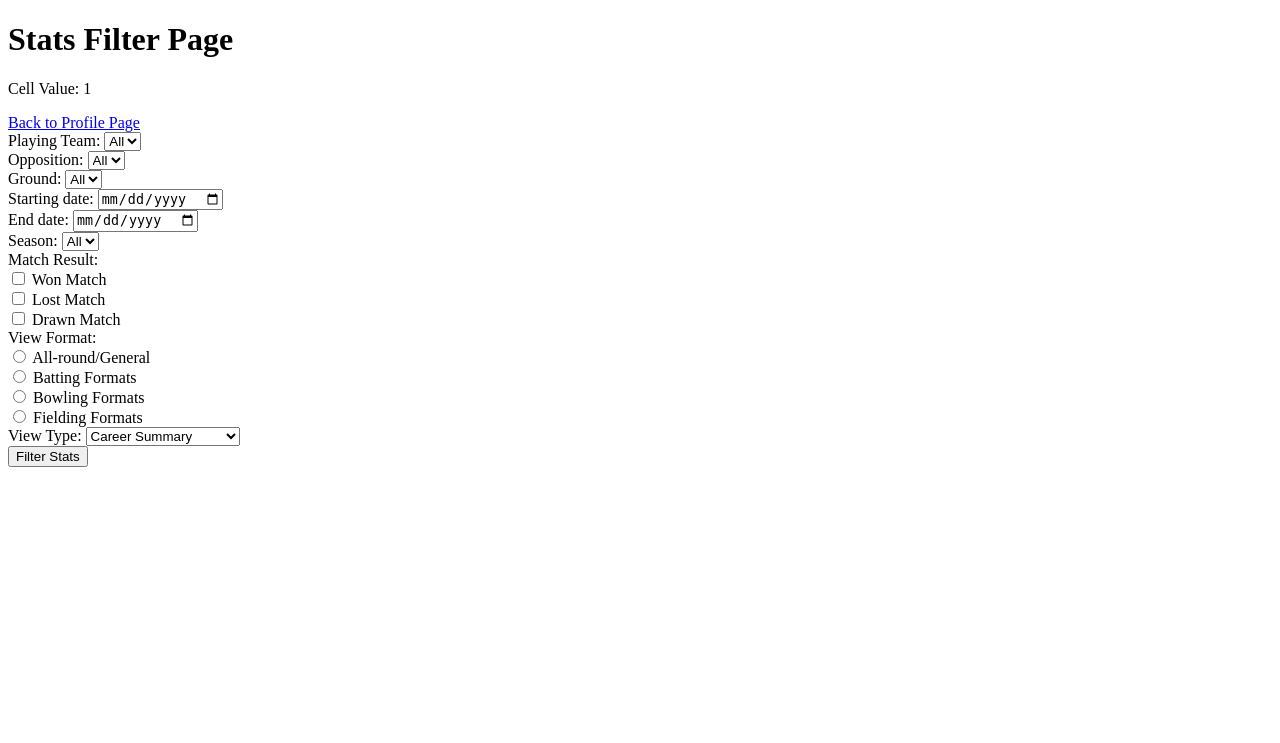
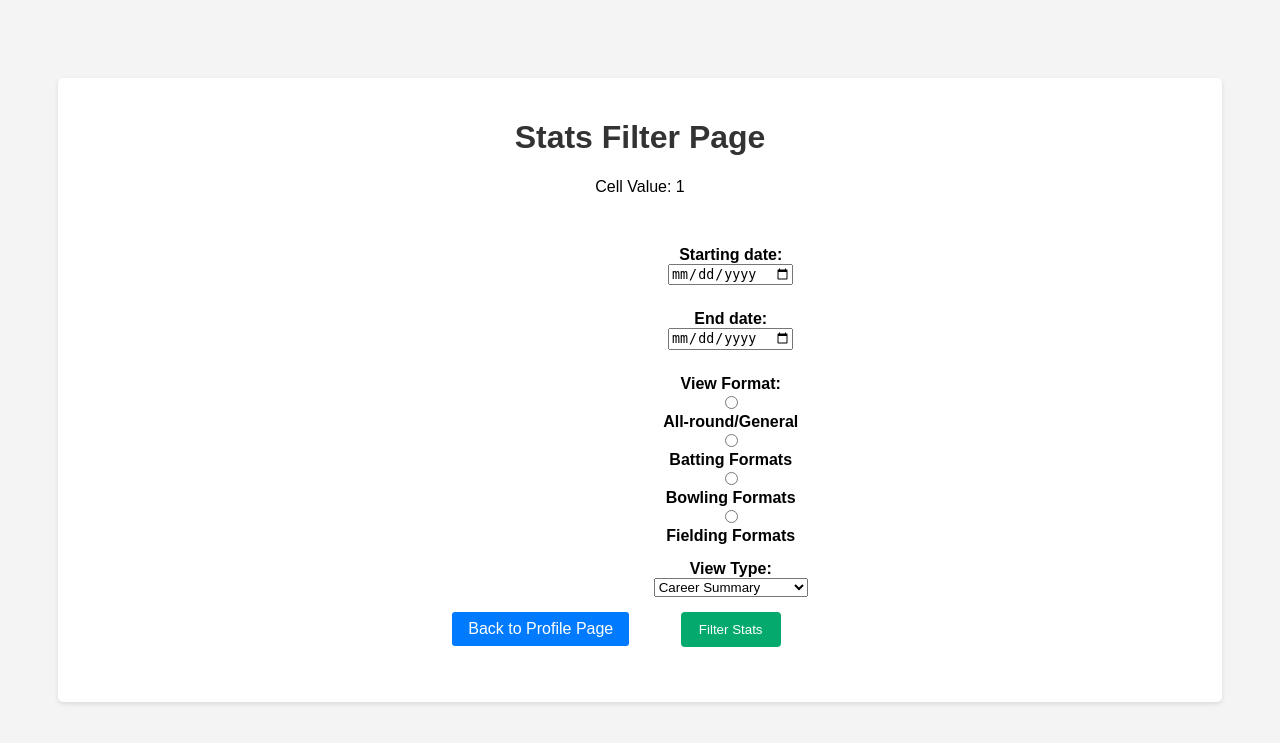
Before and after one commit to anubrotoGhose/IPL-Stats-Access, a Flask app: page /stats_filter/1/1 in a window 1280 px wide. Shown: the top 743 px of the page. Run offline with Flask 3, Linux system fonts and the light colour scheme.

Commit message:
IPL-Stats-Explorer 1.88 Added Design Changes to styles.ss

```diff
--- a/app.py
+++ b/app.py
@@ -141,41 +141,19 @@ def highest_sixers():
 @app.route('/process_stats_filter/<cell_value>/<column_name>', methods=['POST'])
 def process_stats_filter(cell_value, column_name):
 
-    playing_team = request.form.get('playing_team')
-    opposition = request.form.get('opposition')
-    ground = request.form.get('ground')
+
     start_date = request.form.get('start_date')
     end_date = request.form.get('end_date')
-    season = request.form.get('season')
-    match_result = request.form.getlist('match_result')
     view_format = request.form.get('view_format')
     view_type = request.form.get('view_type')
     id_list, date_list, team1_list, team2_list, v = detailed_stats.get_match_ids_and_teams_for_player(cell_value, start_date, end_date)
     # print(id_list,"\n" , date_list,"\n", team1_list,"\n", team2_list,"\n", v)
-    playing_team_tuple = tuple(team1_list)
-    opposition_tuple = tuple(playing_team)
-    ground_tuple = tuple(ground)
-    season_tuple = tuple(season)
+
 
     df_bat = None
     df_bowl = None
     df_field = None
-    if playing_team != "all":
-        team1_list = [playing_team]
 
-    if opposition != "all":
-        team1_list = [opposition]
-
-    if ground != "all":
-        v = [ground]
-
-    if season != "all":
-        seasons =  [season]
-
-    if len(match_result)==0 or len(match_result)==3:
-        pass
-    else:
-        match_result_tuple = tuple(match_result)
     if view_format == None:
         view_format = "all"
     else:
@@ -295,13 +273,10 @@ def process_stats_filter(cell_value, column_name):
     return render_template('detailed_filtered_stats_page.html',
                            cell_value = cell_value,
                            column_name = column_name,
-                           playing_team=playing_team,
-                           opposition=opposition,
-                           ground=ground,
+                           playing_team = team1_list,
+                           opposition = team2_list,
                            start_date=start_date,
                            end_date=end_date,
-                           season=season,
-                           match_result=match_result,
                            view_format=view_format,
                            view_type=view_type,
                            df_bat = df_bat,
--- a/static/styles.css
+++ b/static/styles.css
@@ -5,6 +5,48 @@ body {
     background-color: #f4f4f4;
     text-align: center;
     padding: 50px;
+}
+.content-large {
+    overflow-x: auto;
+    margin: 20px auto;
+    padding: 20px;
+    background-color: #fff;
+    border-radius: 5px;
+    box-shadow: 0 2px 5px rgba(0, 0, 0, 0.1);
+}
+
+.content {
+    margin: 20px auto;
+    padding: 20px;
+    background-color: #fff;
+    border-radius: 5px;
+    box-shadow: 0 2px 5px rgba(0, 0, 0, 0.1);
+}
+
+p {
+    margin-bottom: 10px;
+}
+
+.btn {
+    display: inline-block;
+    padding: 8px 16px;
+    background-color: #007bff;
+    color: #fff;
+    text-decoration: none;
+    border-radius: 3px;
+}
+
+.btn:hover {
+    background-color: #0056b3;
+}
+
+.form-group {
+    margin-bottom: 15px;
+}
+
+label {
+    display: block;
+    font-weight: bold;
 }
 
 h1 {
@@ -47,6 +89,18 @@ input[type="submit"]:hover {
 }
 
 
+input[type="date"],
+
+
+
+.radio-group {
+    margin-bottom: 10px;
+}
+
+.radio-group label {
+    margin-right: 10px;
+}
+
 .result {
     color: blue;
     font-size: 20px;
--- a/templates/home.html
+++ b/templates/home.html
@@ -11,8 +11,11 @@
         <input type="text" name="user_input" />
         <input type="submit" value="Search" />
     </form>
-    <p><a href="/matchlists">View IPL Match Lists</a></p>
+    <div class="matchlist">
+      <p><a href="/matchlists">View IPL Match Lists</a></p>
+    </div>
     <center>
+    <div class = "home_table">
     <table>
         <tr>
           <th><a href="/top_partnerships">Top 10 partnerships</a></th>
@@ -31,6 +34,7 @@
           <th><a href="/highest_sixers">Highest Sixers</a></th>
         </tr>
       </table>
+    </div>
     </center>
 </body>
 </html>
--- a/templates/profile_page.html
+++ b/templates/profile_page.html
@@ -26,7 +26,7 @@
     </div>
     <h2> </h2>
     <div class="Profile-to-Stats-Filter">
-        <a href="{{ url_for('stats_filter', cell_value=cell_value, column_name=column_name) }}" class="btn btn-primary">Go to Stats Filter Page</a>
+        <a href="{{ url_for('stats_filter', cell_value=cell_value, column_name=column_name) }}" class="btnn btn-primary">Go to Stats Filter Page</a>
     </div>
 </body>
 </html>
--- a/templates/show_scorecard.html
+++ b/templates/show_scorecard.html
@@ -17,7 +17,7 @@
             <h1> </h1>
         </div>
         {{ rp_1 }}
-        </div>
+        <div>
             <h1> </h1>
         </div>
         <div id="bowling-stats">
@@ -31,16 +31,16 @@
                 {{ batting_2|safe }}
             </table>
             <h1> </h1>
-        </div>
+            <div>
                 {{ rp_2 }}
             </div>
             <h1> </h1>
         </div>
-
         <div id="bowling-stats">
             <table>
                 {{ bowling_2|safe }}
             </table>
         </div>
+    </div>
 </body>
 </html>
--- a/templates/stats_filter.html
+++ b/templates/stats_filter.html
@@ -3,7 +3,7 @@
 <head>
     <meta charset="UTF-8">
     <title>Stats Filter Page</title>
-    <!-- <link rel="stylesheet" type="text/css" href="{{ url_for('static', filename='styles.css') }}"> -->
+    <link rel="stylesheet" type="text/css" href="{{ url_for('static', filename='styles.css') }}">
 </head>
 <body>
     <div class="content">
@@ -13,8 +13,7 @@
         <a href="{{ url_for('profile_page', column_name=column_name, value=cell_value) }}" class="btn btn-primary">Back to Profile Page</a>
 
         <form action="{{ url_for('process_stats_filter', cell_value=cell_value, column_name=column_name) }}" method="POST">
-
-            <!-- Playing Team -->
+            <!-- Playing Team
             <div class="form-group">
                 <label for="playing_team">Playing Team:</label>
                 <select id="playing_team" name="playing_team">
@@ -23,9 +22,9 @@
                         <option value="{{ team }}">{{ team }}</option>
                     {% endfor %}
                 </select>
-            </div>
+            </div> -->
 
-            <!-- Opposition -->
+            <!-- Opposition
             <div class="form-group">
                 <label for="opposition">Opposition:</label>
                 <select id="opposition" name="opposition">
@@ -34,9 +33,9 @@
                         <option value="{{ team }}">{{ team }}</option>
                     {% endfor %}
                 </select>
-            </div>
+            </div> -->
 
-            <!-- Ground -->
+            <!-- Ground
             <div class="form-group">
                 <label for="ground">Ground:</label>
                 <select id="ground" name="ground">
@@ -45,7 +44,7 @@
                         <option value="{{ venue }}">{{ venue }}</option>
                     {% endfor %}
                 </select>
-            </div>
+            </div> -->
 
             <!-- Starting date -->
             <div class="form-group">
@@ -59,7 +58,7 @@
                 <input type="date" id="end_date" name="end_date" value="{{ last_match_date }}">
             </div>
 
-            <!-- Season -->
+            <!-- Season
             <div class="form-group">
                 <label for="season">Season:</label>
                 <select id="season" name="season">
@@ -68,9 +67,9 @@
                         <option value="{{ season }}">{{ season }}</option>
                     {% endfor %}
                 </select>
-            </div>
+            </div> -->
 
-            <!-- Match result -->
+            <!-- Match result
             <div class="form-group">
                 <label>Match Result:</label>
                 <div>
@@ -85,7 +84,7 @@
                     <input type="checkbox" id="drawn_match" name="match_result" value="drawn_match">
                     <label for="drawn_match">Drawn Match</label>
                 </div>
-            </div>
+            </div> -->
 
             <!-- View format -->
             <div class="form-group">
@@ -114,9 +113,6 @@
                 <select id="view_type" name="view_type">
                     <option value="career_summary">Career Summary</option>
                     <option value="innings_by_innings_list">Innings by Innings List</option>
-                    <option value="match_by_match_list">Match by Match List</option>
-                    <option value="cumulative_averages">Cumulative Averages</option>
-                    <option value="reverse_cumulative">Reverse Cumulative</option>
                     <option value="seasons">seasons</option>
                     <option value="ground_averages">Ground Averages</option>
                 </select>
```
Also changed, not shown: other parts of static/styles.css (+58 -0 lines), templates/detailed_filtered_stats_page.html (+6 -10 lines). Lines whose indentation alone changed are shown as unchanged.
